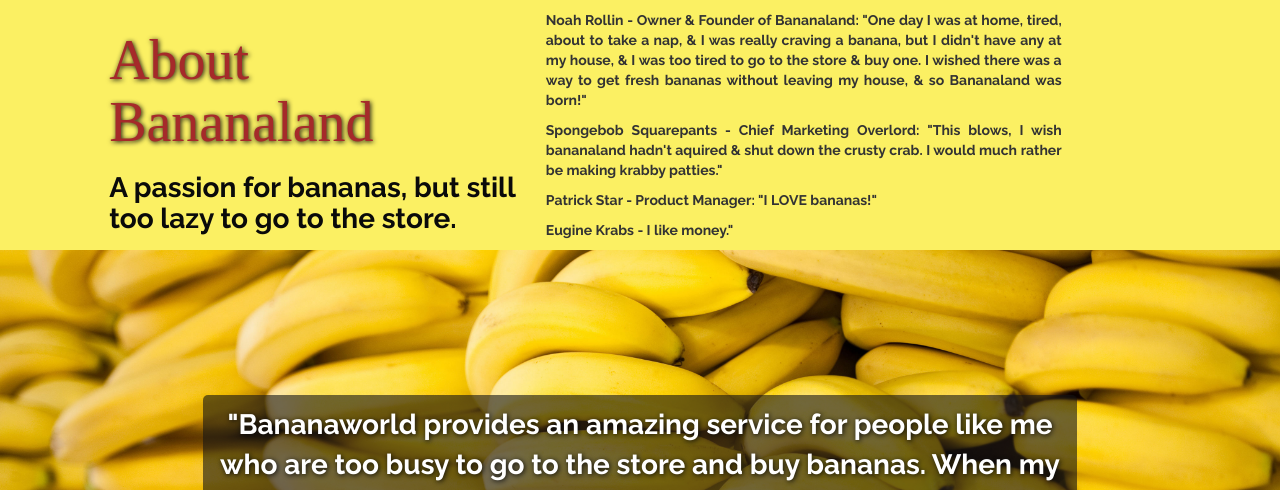
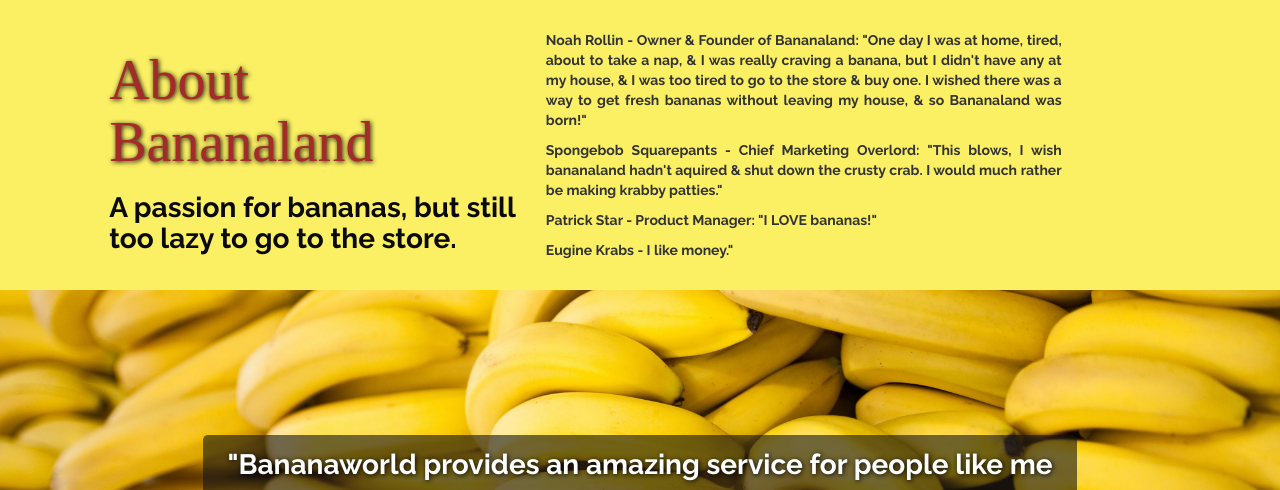
Before and after one commit to noahrollin/mobile-friendly-portfolio, a plain HTML site: page index.html in a window 1280 px wide. Shown: the part 800-1290 px from the top of the page. Drawn offline with nearby package versions, Linux system fonts and the light colour scheme; a web font is replaced by a local one.

Commit message:
added padding in our-story section

```diff
--- a/css/styles.css
+++ b/css/styles.css
@@ -112,7 +112,8 @@ nav.navbar {
 
 #our_story {
     background-color: #fbf063;
-    padding-top: 10px;
+    padding-top: 30px;
+    padding-bottom: 20px;
 }
 
 #our_story h2 {
```
